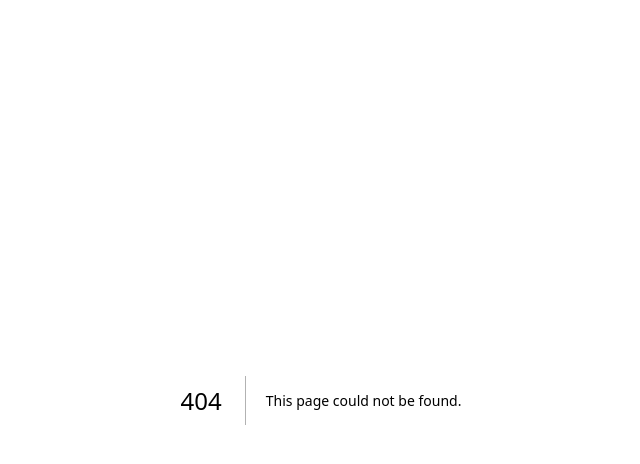
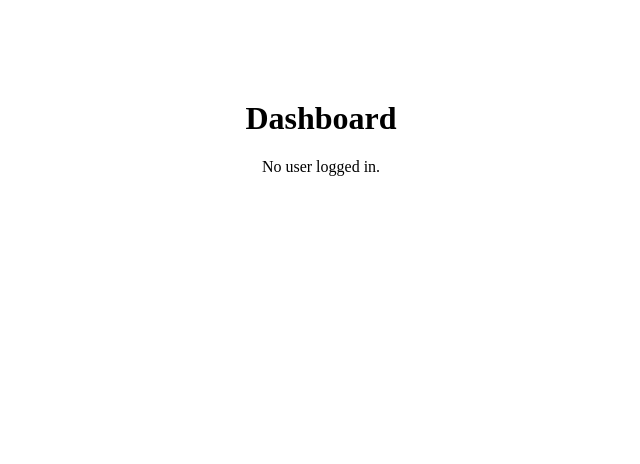
Before and after one commit to identitymattersapparel-dev/esltutor, a Next.js app: page /dashboard in a window 1280 px wide. Before the commit this address had no page. Shown: the top 464 px of the page, without its empty margins (319-959 px from the left). Built offline with nearby package versions, Linux system fonts and the light colour scheme; no server answers.

Commit message:
Create dashboard.js

```diff
--- /dev/null
+++ b/pages/dashboard.js
@@ -0,0 +1,37 @@
+import { useEffect, useState } from 'react'
+import { supabase } from '../lib/supabaseClient'
+
+export default function Dashboard() {
+  const [user, setUser] = useState(null)
+  const [status, setStatus] = useState('Loading...')
+
+  useEffect(() => {
+    const getUser = async () => {
+      const { data, error } = await supabase.auth.getUser()
+
+      if (error || !data?.user) {
+        setStatus('No user logged in.')
+      } else {
+        setUser(data.user)
+        setStatus('')
+      }
+    }
+
+    getUser()
+  }, [])
+
+  return (
+    <div style={{ maxWidth: 500, margin: '100px auto', textAlign: 'center' }}>
+      <h1>Dashboard</h1>
+
+      {status && <p>{status}</p>}
+
+      {user && (
+        <div>
+          <p><strong>Email:</strong> {user.email}</p>
+          <p><strong>User ID:</strong> {user.id}</p>
+        </div>
+      )}
+    </div>
+  )
+}
```
